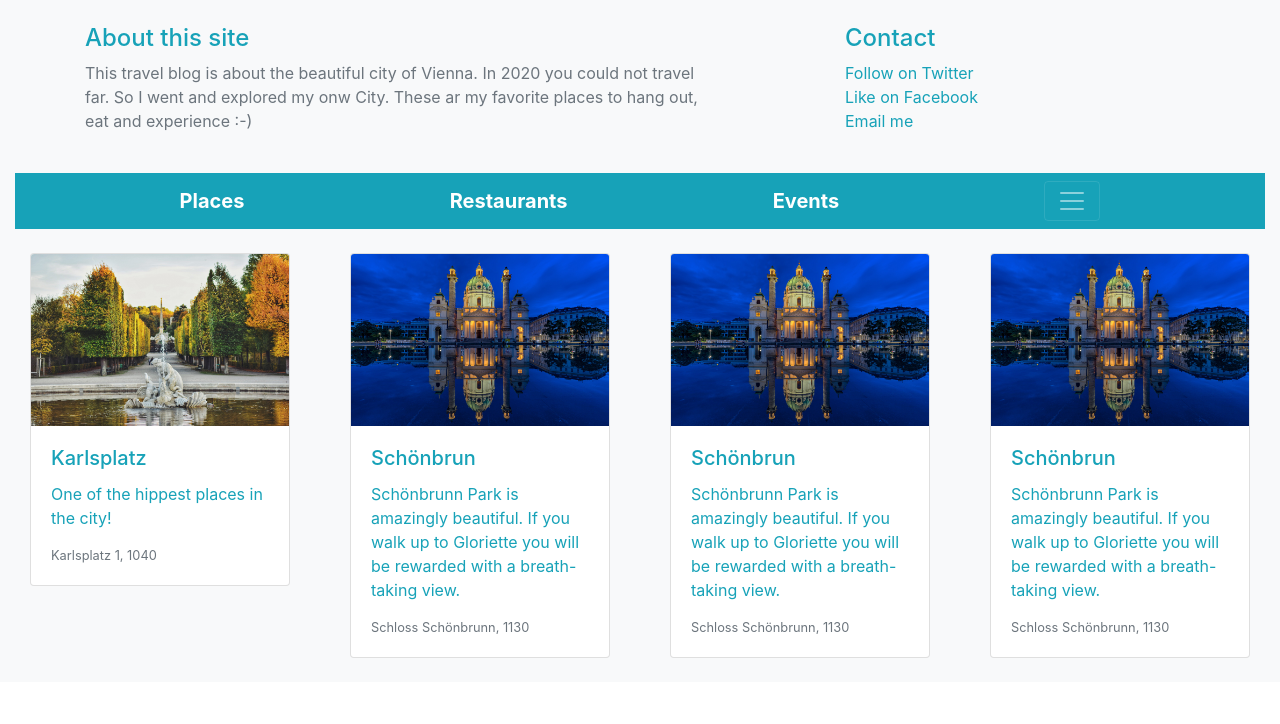
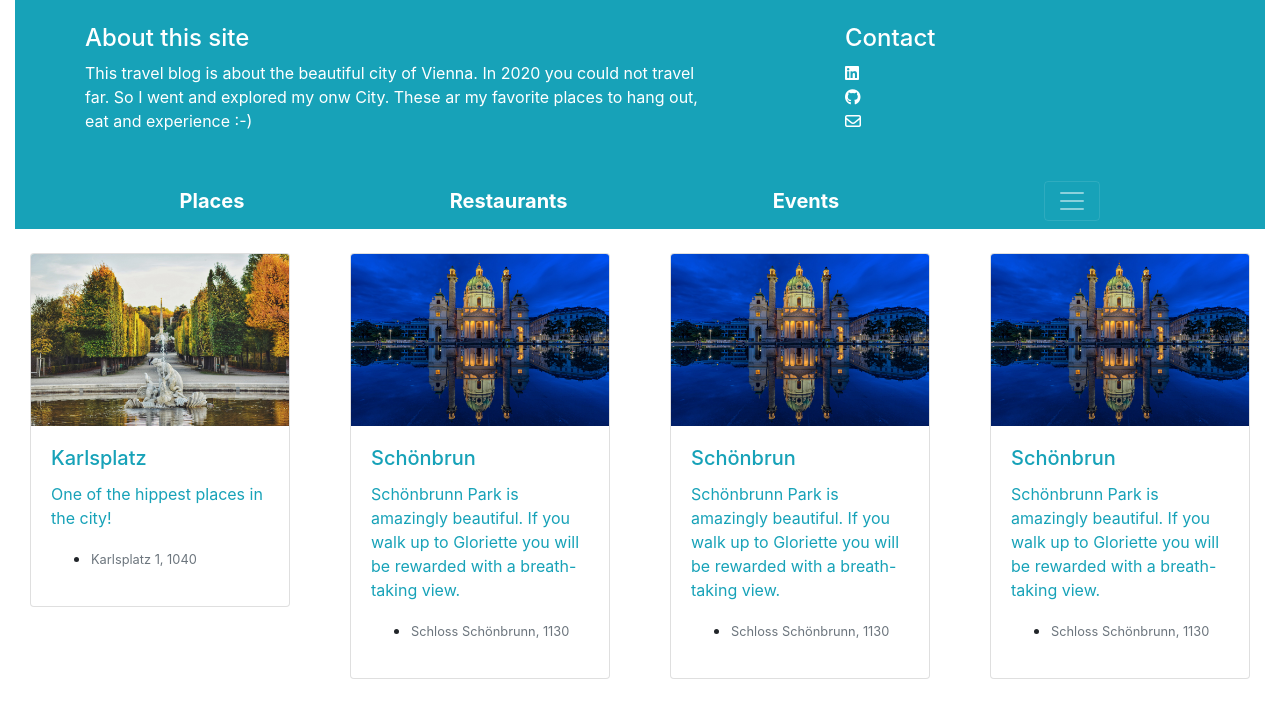
Before and after one commit to KatharinaSimma/CF-CR06-Katharina, a plain HTML site: page index.html in a window 1280 px wide. Shown: the top 724 px of the page. Drawn offline with nearby package versions, Linux system fonts and the light colour scheme.

Commit message:
add 2nd class, finish(?) bootstrap

```diff
--- a/index.html
+++ b/index.html
@@ -4,6 +4,9 @@
     <!-- Required meta tags -->
     <meta charset="utf-8">
     <meta name="viewport" content="width=device-width, initial-scale=1, shrink-to-fit=no">
+
+    <!-- Font Awesome-->
+    <script src="https://kit.fontawesome.com/d5b145ef9d.js" crossorigin="anonymous"></script>
 
     <!-- Bootstrap CSS -->
     <link rel="stylesheet" href="https://stackpath.bootstrapcdn.com/bootstrap/4.3.1/css/bootstrap.min.css"
@@ -12,21 +15,21 @@
     <title>Vienna City Blog</title>
 </head>
 <body>
-    <div class="container-fluid bg-light">
+    <div class="container-fluid">
         <header>
-            <div class="collapse show" id="navbarHeader">
+            <div class="collapse show bg-info " id="navbarHeader">
             <div class="container ">
                 <div class="row">
                 <div class="col-sm-8 col-md-7 py-4">
-                    <h4 class="text-info">About this site</h4>
-                    <p class="text-muted">This travel blog is about the beautiful city of Vienna. In 2020 you could not travel far. So I went and explored my onw City. These ar my favorite places to hang out, eat and experience :-)</p>
+                    <h4 class="text-white">About this site</h4>
+                    <p class="text-white">This travel blog is about the beautiful city of Vienna. In 2020 you could not travel far. So I went and explored my onw City. These ar my favorite places to hang out, eat and experience :-)</p>
                 </div>
                 <div class="col-sm-4 offset-md-1 py-4">
-                    <h4 class="text-info">Contact</h4>
-                    <ul class="list-unstyled">
-                    <li><a href="#" class="text-info">Follow on Twitter</a></li>
-                    <li><a href="#" class="text-info">Like on Facebook</a></li>
-                    <li><a href="#" class="text-info">Email me</a></li>
+                    <h4 class="text-white">Contact</h4>
+                    <ul class="list-unstyled ">
+                    <li><a href="https://www.linkedin.com/in/katharina-simma-72b6721b3/" class="text-white"><i class="fab fa-linkedin"></i></a></li>
+                    <li><a href="https://github.com/KatharinaSimma" class="text-white"><i class="fab fa-github"></i></a></li>
+                    <li><a href="#" class="text-white"><i class="far fa-envelope"></i></a></li>
                     </ul>
                 </div>
                 </div>
--- a/js/myscript.js
+++ b/js/myscript.js
@@ -9,26 +9,48 @@ class Locations {
         this.img = img;
         places.push(this);
     }
-    renderLocations() {
+    renderTheBeginning() {
         return `
-
-
-
-
-
-
         <div class="col-sm-12 col-md-6 col-lg-3">
             <div class="card my-4 box-shadow">
-                <img class="card-img-top w-100" data-src="holder.js/100px225?theme=thumb&amp;bg=55595c&amp;fg=eceeef&amp;text=Thumbnail" alt="Thumbnail [100%x225]" src="${this.img}" data-holder-rendered="true">
+                <img class="card-img-top w-100 d-none d-md-block" data-src="holder.js/100px225?theme=thumb&amp;bg=55595c&amp;fg=eceeef&amp;text=Thumbnail" alt="Thumbnail [100%x225]" src="${this.img}" data-holder-rendered="true">
                 <div class="card-body">
                     <h5 class="card-title text-info">${this.name}</h5>
                     <p class="card-text text-info">${this.description}</p>
-                    <div class="d-flex justify-content-between align-items-center">
-                        <small class="text-muted ">${this.address}, ${this.zip}</small>
+                    <div >
+                        <ul>
+                            <li><small class="text-muted ">${this.address}, ${this.zip}</small></li>`;
+    }
+    renderTheEnd() {
+        return `
                     </div>
                 </div>
             </div>
         </div>`;
+    }
+    render() {
+        return this.renderTheBeginning() + this.renderTheEnd(); // + to concatenate the outputstrings
+    }
+}
+// ====== Derived Class I ========================================
+class Restaurants extends Locations {
+    constructor(name, description, zip, address, img, phone, website, kitchen) {
+        super(name, description, zip, address, img); // call the constructor of the parent class
+        this.phone = phone;
+        this.website = website;
+        this.kitchen = kitchen;
+        //places.push(this); // is inherited from base class :-)
+    }
+    renderAddress() {
+        return `<li><small class="text-muted ">${this.phone}</small></li>
+                <li><a href=${this.website} class="badge badge-white ml-0 text-info p-2"> Website</a></li>
+                </ul>`;
+    }
+    renderKitchen() {
+        return `<div text-info> <span class="badge badge-light text-info p-2">&hearts; ${this.kitchen}</span> </div>`;
+    }
+    render() {
+        return this.renderTheBeginning() + this.renderAddress() + this.renderKitchen() + this.renderTheEnd(); // + to concatenate the outputstrings
     }
 }
 // ====== Define Members of Class ==============================
@@ -36,9 +58,14 @@ var karlsplatz = new Locations("Karlsplatz", "One of the hippest places in the c
 var schönbrunn = new Locations("Schönbrun", "Schönbrunn Park is amazingly beautiful. If you walk up to Gloriette you will be rewarded with a breath-taking view.", 1130, "Schloss Schönbrunn", "./img/st-charless-church-4387053_1920.jpg");
 var schwarzenbergplatz = new Locations("Schönbrun", "Schönbrunn Park is amazingly beautiful. If you walk up to Gloriette you will be rewarded with a breath-taking view.", 1130, "Schloss Schönbrunn", "./img/st-charless-church-4387053_1920.jpg");
 var zoo = new Locations("Schönbrun", "Schönbrunn Park is amazingly beautiful. If you walk up to Gloriette you will be rewarded with a breath-taking view.", 1130, "Schloss Schönbrunn", "./img/st-charless-church-4387053_1920.jpg");
+//console.table(places);
+var bibim = new Restaurants("Bibim", "Best Bibimpap in Vienna, Landstrasse (maybe even Vienna)!", 1030, "Rennweg 60", "./img/bibimbap-4887394_1920.jpg", "+43 1 9922400", "https://www.facebook.com/viennabibim", "Korean Food");
 console.table(places);
 // ======= Render content ===============================================
 for (let i in places) {
-    $("#cards").append(places[i].renderLocations());
-    console.log("beep");
+    $("#cards").append(places[i].render());
+    //$("#cards").append(places[i].renderTheBeginning());
+    //$("#cards").append(places[i].renderAddress());
+    //$("#cards").append(places[i].renderKitchen());
+    //$("#cards").append(places[i].renderTheEnd());
 }
```
Also changed, not shown: js/myscript.ts (+64 -6 lines), img/GitHub-Mark-Light-32px.png (added), img/bibimbap-4887394_1920.jpg (added).
